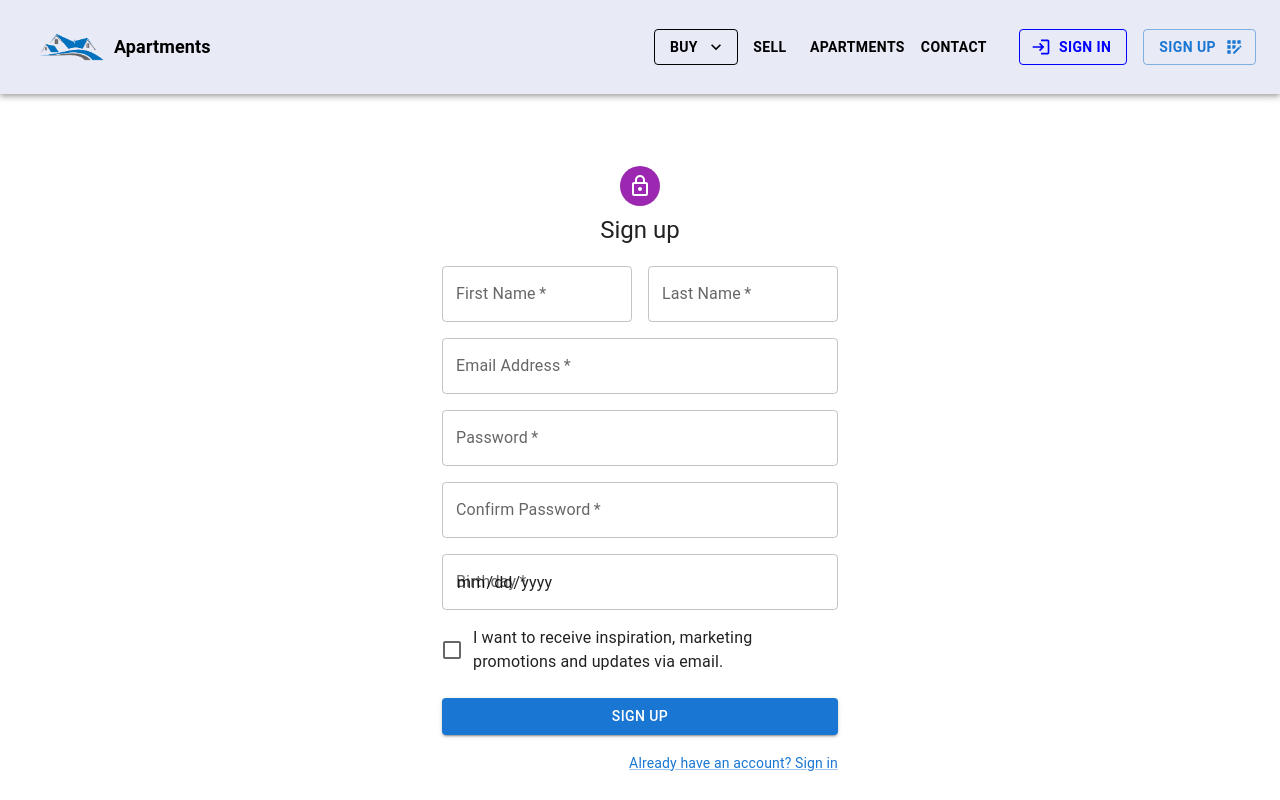
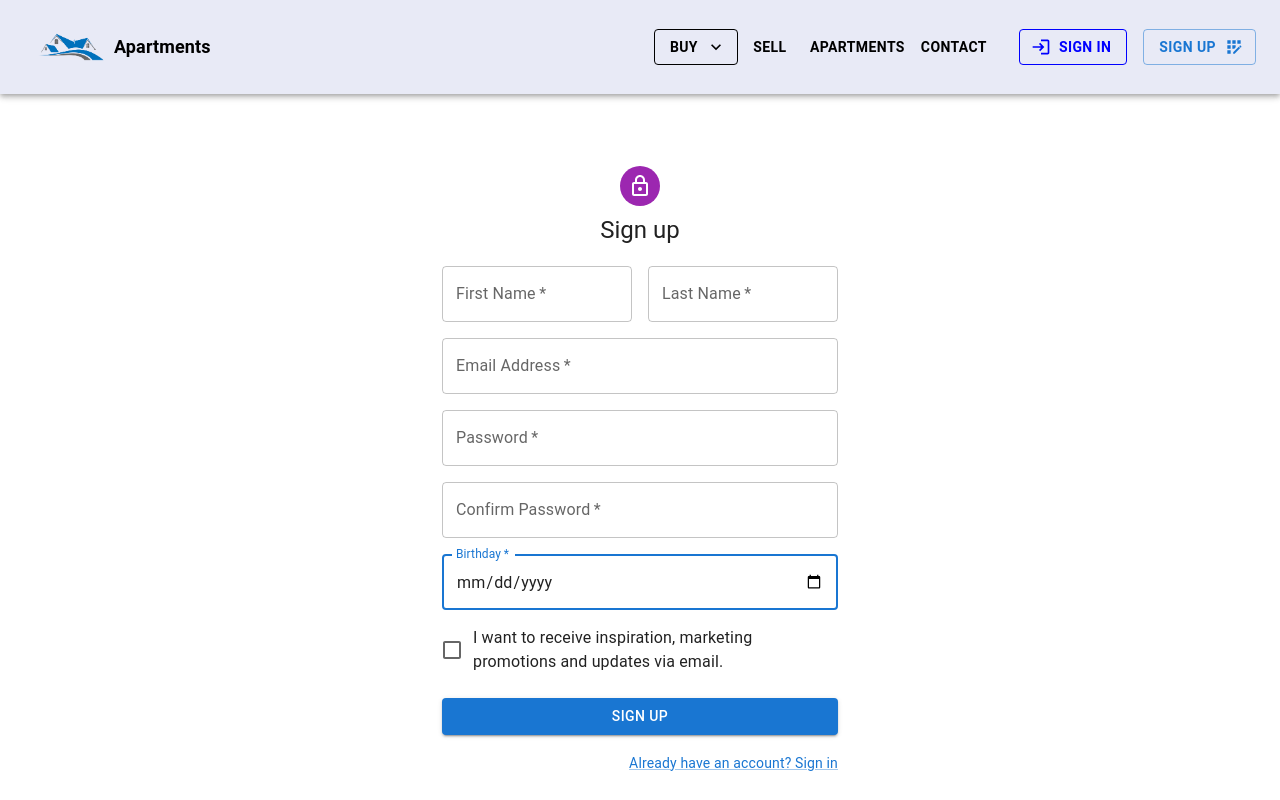
Before and after one commit to s-h-a-k-o/buying-apartment, a Next.js app: page /user/sign-up in a window 1280 px wide. Shown: the top 800 px of the page. Built offline with nearby package versions, Linux system fonts and the light colour scheme.

Commit message:
field type date

```diff
--- a/package.json
+++ b/package.json
@@ -33,6 +33,7 @@
     "yup": "^0.32.11"
   },
   "devDependencies": {
+    "@types/react-datepicker": "^4.8.0",
     "autoprefixer": "^10.4.13",
     "postcss": "^8.4.21",
     "tailwindcss": "^3.2.4"
--- a/src/components/user/signUp/signUp.tsx
+++ b/src/components/user/signUp/signUp.tsx
@@ -53,12 +53,13 @@ const validationSchema = Yup.object().shape({
   confirmPassword: Yup.string()
     .oneOf([Yup.ref("password"), ""], "Password must match")
     .required("Required!"),
-  dateOfBirth: Yup.date()
-    .nullable()
-    // .test("dateOfBirth", "You must be 18 years or older", function (value) {
-    //   return moment().diff(moment(value, "YYYY-MM-DD"), "years") >= 18;
-    // })
-    .required("Please enter your age"),
+  // dateOfBirth: Yup.date()
+  //   .nullable()
+  //   // .test("dateOfBirth", "You must be 18 years or older", function (value) {
+  //   //   return moment().diff(moment(value, "YYYY-MM-DD"), "years") >= 18;
+  //   // })
+  //   .required("Please enter your age"),
+  dateOfBirth: Yup.date().nullable().required("Required!"),
 });
 
 const onSubmit = (values: FormValuesType, formikHelpaers: any) => {
@@ -67,7 +68,7 @@ const onSubmit = (values: FormValuesType, formikHelpaers: any) => {
 };
 
 const SignUp: FC = () => {
-  const [value, setValue] = useState<Dayjs | null >(null); //????
+  const [value, setValue] = useState<Dayjs | null>(null); //????
 
   return (
     <Container component="main" maxWidth="xs" sx={{ minHeight: "100vh" }}>
@@ -190,7 +191,7 @@ const SignUp: FC = () => {
                   />
                 </Grid>
                 <Grid item xs={12}>
-                  {" "}
+                  {/* {" "}
                   <LocalizationProvider dateAdapter={AdapterDayjs}>
                     <DatePicker
                       label="Birthday"
@@ -207,18 +208,36 @@ const SignUp: FC = () => {
                           required
                           fullWidth
                           error={
-                            Boolean(formik.errors.confirmPassword) &&
-                            Boolean(formik.touched.confirmPassword)
+                            Boolean(formik.errors.dateOfBirth) &&
+                            Boolean(formik.touched.dateOfBirth)
                           }
                           helperText={
-                            Boolean(formik.touched.confirmPassword) &&
-                            formik.errors.confirmPassword
+                            Boolean(formik.touched.dateOfBirth) &&
+                            formik.errors.dateOfBirth
                           }
                           {...params}
                         />
                       )}
                     />
-                  </LocalizationProvider>
+                  </LocalizationProvider> */}
+                  <Field
+                    type="date"
+                    id="dateOfBirth"
+                    name="dateOfBirth"
+                    as={TextField}
+                    focused
+                    label="Birthday"
+                    required
+                    fullWidth
+                    error={
+                      Boolean(formik.errors.dateOfBirth) &&
+                      Boolean(formik.touched.dateOfBirth)
+                    }
+                    helperText={
+                      Boolean(formik.touched.dateOfBirth) &&
+                      formik.errors.dateOfBirth
+                    }
+                  />
                 </Grid>
                 <Grid item xs={12}>
                   <FormControlLabel
```
Also changed, not shown: 1 other file (tests, documents, lock files or other folders).
